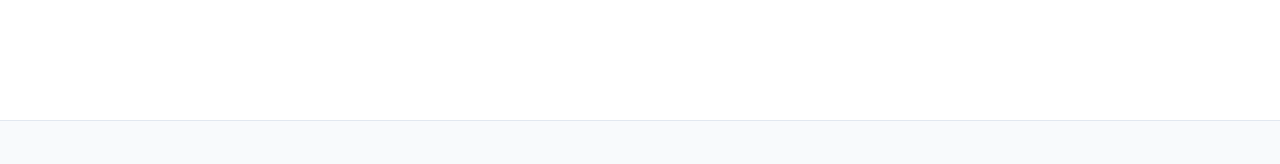
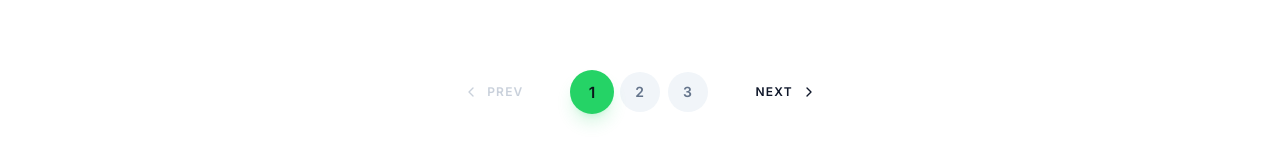
Before and after one commit to Sasudul/sasa, a React (Vite) app in the folder sasundul-portfolio/: page / in a window 1280 px wide. Shown: the part 2468-2632 px from the top of the page. Built offline with nearby package versions, Linux system fonts and the light colour scheme.

Commit message:
Implement Pagination
Created Paging mechanism for works display

```diff
--- a/sasundul-portfolio/App.tsx
+++ b/sasundul-portfolio/App.tsx
@@ -1,6 +1,7 @@
 import { AnimatePresence, motion, useScroll, useTransform } from 'framer-motion';
 import {
   ArrowUpRight,
+  ChevronLeft, // Added for pagination
   ChevronRight,
   ExternalLink,
   Github,
@@ -38,61 +39,6 @@ const SKILLS: Skill[] = [
   { name: 'Docker', level: 'Basics', category: 'Tools' },
 ];
 
-/// Hariyata Dammoth
-// const SKILLS: Skill[] = [
-//   // Programming Languages
-//   { name: 'Java', level: 'Advanced', category: 'Programming Languages' },
-//   { name: 'JavaFX', level: 'Intermediate', category: 'Programming Languages' },
-//   { name: 'JavaScript', level: 'Advanced', category: 'Programming Languages' },
-//   { name: 'HTML5', level: 'Advanced', category: 'Programming Languages' },
-//   { name: 'CSS3', level: 'Advanced', category: 'Programming Languages' },
-//   { name: 'PHP', level: 'Intermediate', category: 'Programming Languages' },
-//   { name: 'SQL', level: 'Advanced', category: 'Programming Languages' },
-//   { name: 'PL/SQL', level: 'Intermediate', category: 'Programming Languages' },
-//   { name: 'C++', level: 'Intermediate', category: 'Programming Languages' },
-//   { name: 'C#', level: 'Intermediate', category: 'Programming Languages' },
-//   { name: 'Python', level: 'Beginner', category: 'Programming Languages' },
-//   { name: 'Rust', level: 'Beginner', category: 'Programming Languages' },
-
-//   // Frameworks & APIs
-//   { name: 'React.js', level: 'Advanced', category: 'Frameworks & APIs' },
-//   { name: 'Angular', level: 'Intermediate', category: 'Frameworks & APIs' },
-//   { name: 'Bootstrap', level: 'Advanced', category: 'Frameworks & APIs' },
-//   { name: 'Tailwind CSS', level: 'Advanced', category: 'Frameworks & APIs' },
-//   { name: 'Spring Boot', level: 'Advanced', category: 'Frameworks & APIs' },
-//   { name: 'Node.js', level: 'Intermediate', category: 'Frameworks & APIs' },
-//   { name: 'ORDS', level: 'Intermediate', category: 'Frameworks & APIs' },
-//   { name: 'FastAPI', level: 'Intermediate', category: 'Frameworks & APIs' },
-//   { name: 'RESTful API', level: 'Advanced', category: 'Frameworks & APIs' },
-
-//   // Databases
-//   { name: 'MySQL', level: 'Advanced', category: 'Databases' },
-//   { name: 'MS SQL Server', level: 'Intermediate', category: 'Databases' },
-//   { name: 'PostgreSQL', level: 'Intermediate', category: 'Databases' },
-//   { name: 'MongoDB', level: 'Intermediate', category: 'Databases' },
-//   { name: 'Firebase', level: 'Intermediate', category: 'Databases' },
-//   { name: 'Supabase', level: 'Intermediate', category: 'Databases' },
-
-//   // Mobile Development
-//   { name: 'Android (Java)', level: 'Intermediate', category: 'Mobile Development' },
-//   { name: 'XML', level: 'Intermediate', category: 'Mobile Development' },
-//   { name: 'Kotlin', level: 'Intermediate', category: 'Mobile Development' },
-//   { name: 'React Native', level: 'Intermediate', category: 'Mobile Development' },
-//   { name: 'Flutter', level: 'Beginner', category: 'Mobile Development' },
-
-//   // Tools & Platforms
-//   { name: 'GitHub', level: 'Advanced', category: 'Tools' },
-//   { name: 'Docker', level: 'Basics', category: 'Tools' },
-//   { name: 'Jira', level: 'Intermediate', category: 'Tools' },
-//   { name: 'Postman', level: 'Advanced', category: 'Tools' },
-//   { name: 'VS Code', level: 'Advanced', category: 'Tools' },
-//   { name: 'Visual Studio', level: 'Intermediate', category: 'Tools' },
-//   { name: 'Android Studio', level: 'Advanced', category: 'Tools' },
-//   { name: 'IntelliJ IDEA', level: 'Advanced', category: 'Tools' },
-//   { name: 'Figma', level: 'Intermediate', category: 'Tools' },
-//   { name: 'Unity', level: 'Beginner', category: 'Tools' },
-// ];
-
 const PROJECTS: Project[] = [
   {
     title: "SENERATH PHARMACY",
@@ -121,6 +67,36 @@ const PROJECTS: Project[] = [
     description: "Digital transformation project migrating a physical retail store to a custom web platform.",
     tech: ["PHP", "MySQL", "Bootstrap"],
     image: "https://tse2.mm.bing.net/th/id/OIP.H8W2js8zv6YDePBJ776v0AAAAA?w=412&h=480&rs=1&pid=ImgDetMain&o=7&rm=3?q=80&w=1200&auto=format&fit=crop"
+  },{
+    title: "Pizza Mania",
+    category: "ENTERPRISE",
+    description: "Comprehensive management suite for high-volume pharmacies featuring real-time inventory synchronization.",
+    tech: ["XML", "JAVA", "SQLite"],
+    image: "https://cdn.dribbble.com/users/6835304/screenshots/17832684/pizza_hut_-_mobile_app_redesign.png?q=80&w=1200&auto=format&fit=crop"
+    },{
+    title: "Pizza Mania",
+    category: "ENTERPRISE",
+    description: "Comprehensive management suite for high-volume pharmacies featuring real-time inventory synchronization.",
+    tech: ["XML", "JAVA", "SQLite"],
+    image: "https://cdn.dribbble.com/users/6835304/screenshots/17832684/pizza_hut_-_mobile_app_redesign.png?q=80&w=1200&auto=format&fit=crop"
+    },{
+    title: "Pizza Mania",
+    category: "ENTERPRISE",
+    description: "Comprehensive management suite for high-volume pharmacies featuring real-time inventory synchronization.",
+    tech: ["XML", "JAVA", "SQLite"],
+    image: "https://cdn.dribbble.com/users/6835304/screenshots/17832684/pizza_hut_-_mobile_app_redesign.png?q=80&w=1200&auto=format&fit=crop"
+    },{
+    title: "Pizza Mania",
+    category: "ENTERPRISE",
+    description: "Comprehensive management suite for high-volume pharmacies featuring real-time inventory synchronization.",
+    tech: ["XML", "JAVA", "SQLite"],
+    image: "https://cdn.dribbble.com/users/6835304/screenshots/17832684/pizza_hut_-_mobile_app_redesign.png?q=80&w=1200&auto=format&fit=crop"
+    },{
+    title: "Pizza Mania",
+    category: "ENTERPRISE",
+    description: "Comprehensive management suite for high-volume pharmacies featuring real-time inventory synchronization.",
+    tech: ["XML", "JAVA", "SQLite"],
+    image: "https://cdn.dribbble.com/users/6835304/screenshots/17832684/pizza_hut_-_mobile_app_redesign.png?q=80&w=1200&auto=format&fit=crop"
     }
 ];
 
@@ -240,10 +216,32 @@ const Navbar: React.FC = () => {
 
 // --- Main App ---
 
+const ITEMS_PER_PAGE = 4;
+
 const App: React.FC = () => {
   const [loading, setLoading] = useState(true);
   const { scrollYProgress } = useScroll();
   const y = useTransform(scrollYProgress, [0, 0.3], [0, 100]);
+
+  // --- Pagination State ---
+  const [currentPage, setCurrentPage] = useState(1);
+
+  // Calculate Pagination Logic
+  const totalPages = Math.ceil(PROJECTS.length / ITEMS_PER_PAGE);
+  const startIndex = (currentPage - 1) * ITEMS_PER_PAGE;
+  const currentProjects = PROJECTS.slice(startIndex, startIndex + ITEMS_PER_PAGE);
+
+  const handleNext = () => {
+    if (currentPage < totalPages) setCurrentPage(prev => prev + 1);
+  };
+
+  const handlePrev = () => {
+    if (currentPage > 1) setCurrentPage(prev => prev - 1);
+  };
+
+  const handlePageChange = (pageNumber: number) => {
+    setCurrentPage(pageNumber);
+  };
 
   useEffect(() => {
     const timer = setTimeout(() => setLoading(false), 2000);
@@ -350,13 +348,16 @@ const App: React.FC = () => {
               </p>
             </div>
 
+            {/* Pagination Grid Wrapper */}
+            <div className="min-h-[800px]">
                 <div className="grid grid-cols-1 md:grid-cols-2 gap-12 md:gap-16">
-              {PROJECTS.map((project, idx) => (
+                  <AnimatePresence mode="wait">
+                    {currentProjects.map((project, idx) => (
                       <motion.div
-                  key={idx}
+                        key={`${currentPage}-${idx}`} // Force re-render on page change
                         initial={{ opacity: 0, y: 50 }}
-                  whileInView={{ opacity: 1, y: 0 }}
-                  viewport={{ once: true, margin: "-100px" }}
+                        animate={{ opacity: 1, y: 0 }}
+                        exit={{ opacity: 0, y: -20 }}
                         transition={{ delay: idx * 0.1, duration: 0.6 }}
                         className="group relative"
                       >
@@ -406,7 +407,55 @@ const App: React.FC = () => {
                         </div>
                       </motion.div>
                     ))}
+                  </AnimatePresence>
                 </div>
+            </div>
+
+            {/* Pagination Controls */}
+            {totalPages > 1 && (
+              <div className="mt-20 flex flex-col md:flex-row justify-center items-center gap-6">
+
+                {/* Previous Button */}
+                <button
+                  onClick={handlePrev}
+                  disabled={currentPage === 1}
+                  className={`flex items-center gap-2 px-6 py-3 rounded-full font-bold uppercase tracking-widest text-xs transition-all
+                  ${currentPage === 1
+                    ? 'opacity-50 cursor-not-allowed text-slate-400'
+                    : 'hover:bg-slate-100 dark:hover:bg-white/5 text-slate-900 dark:text-white'}`}
+                >
+                  <ChevronLeft size={16} /> Prev
+                </button>
+
+                {/* Page Numbers */}
+                <div className="flex gap-2">
+                  {[...Array(totalPages)].map((_, i) => (
+                    <button
+                      key={i}
+                      onClick={() => handlePageChange(i + 1)}
+                      className={`w-10 h-10 rounded-full flex items-center justify-center font-bold text-sm transition-all
+                      ${currentPage === i + 1
+                        ? 'bg-wa-green text-wa-dark shadow-lg shadow-wa-green/20 scale-110'
+                        : 'bg-slate-100 dark:bg-white/5 text-slate-500 hover:bg-slate-200 dark:hover:bg-white/10'}`}
+                    >
+                      {i + 1}
+                    </button>
+                  ))}
+                </div>
+
+                {/* Next Button */}
+                <button
+                  onClick={handleNext}
+                  disabled={currentPage === totalPages}
+                  className={`flex items-center gap-2 px-6 py-3 rounded-full font-bold uppercase tracking-widest text-xs transition-all
+                  ${currentPage === totalPages
+                    ? 'opacity-50 cursor-not-allowed text-slate-400'
+                    : 'hover:bg-slate-100 dark:hover:bg-white/5 text-slate-900 dark:text-white'}`}
+                >
+                  Next <ChevronRight size={16} />
+                </button>
+              </div>
+            )}
           </div>
         </section>
 
```
Lines whose indentation alone changed are shown as unchanged.
